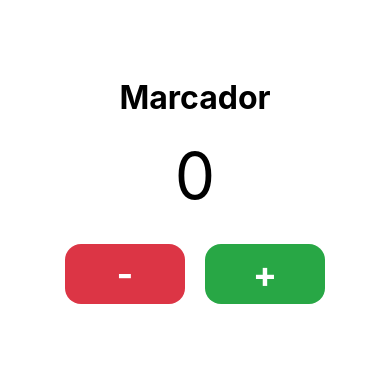
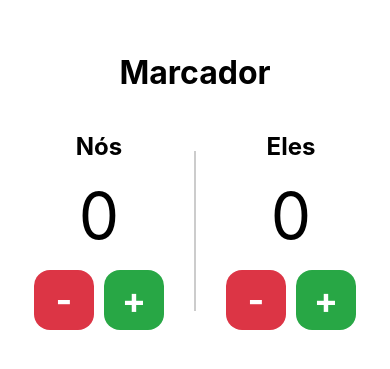
Before and after one commit to Zanellaxxx/contador-de-truco-react-native, a React Native app: screen / in a window 390 px wide. Shown: the part 231-600 px from the top of the page. Built offline with nearby package versions, Linux system fonts and the light colour scheme.

Commit message:
feat: adiciona placar para dois times

```diff
--- a/App.js
+++ b/App.js
@@ -3,20 +3,43 @@ import { useState } from 'react';
 import { StyleSheet, Text, View, TouchableOpacity } from 'react-native';
 
 export default function App() {
-  const [pontos, setPontos] = useState(0);
+  const [nos, setNos] = useState(0);
+  const [eles, setEles] = useState(0);
 
   return (
     <View style={styles.container}>
       <Text style={styles.titulo}>Marcador</Text>
-      <Text style={styles.valor}>{pontos}</Text>
-      <View style={styles.linha}>
-        <TouchableOpacity style={[styles.botao, styles.botaoMenos]} onPress={() => setPontos(pontos - 1)}>
-          <Text style={styles.botaoTexto}>-</Text>
-        </TouchableOpacity>
-        <TouchableOpacity style={[styles.botao, styles.botaoMais]} onPress={() => setPontos(pontos + 1)}>
-          <Text style={styles.botaoTexto}>+</Text>
-        </TouchableOpacity>
+
+      <View style={styles.times}>
+        <View style={styles.time}>
+          <Text style={styles.timeNome}>Nós</Text>
+          <Text style={styles.valor}>{nos}</Text>
+          <View style={styles.linha}>
+            <TouchableOpacity style={[styles.botao, styles.botaoMenos]} onPress={() => setNos(nos - 1)}>
+              <Text style={styles.botaoTexto}>-</Text>
+            </TouchableOpacity>
+            <TouchableOpacity style={[styles.botao, styles.botaoMais]} onPress={() => setNos(nos + 1)}>
+              <Text style={styles.botaoTexto}>+</Text>
+            </TouchableOpacity>
+          </View>
+        </View>
+
+        <View style={styles.divisor} />
+
+        <View style={styles.time}>
+          <Text style={styles.timeNome}>Eles</Text>
+          <Text style={styles.valor}>{eles}</Text>
+          <View style={styles.linha}>
+            <TouchableOpacity style={[styles.botao, styles.botaoMenos]} onPress={() => setEles(eles - 1)}>
+              <Text style={styles.botaoTexto}>-</Text>
+            </TouchableOpacity>
+            <TouchableOpacity style={[styles.botao, styles.botaoMais]} onPress={() => setEles(eles + 1)}>
+              <Text style={styles.botaoTexto}>+</Text>
+            </TouchableOpacity>
+          </View>
+        </View>
       </View>
+
       <StatusBar style="auto" />
     </View>
   );
@@ -32,18 +55,35 @@ const styles = StyleSheet.create({
   titulo: {
     fontSize: 32,
     fontWeight: 'bold',
-    marginBottom: 20,
+    marginBottom: 40,
+  },
+  times: {
+    flexDirection: 'row',
+    alignItems: 'center',
+    gap: 30,
+  },
+  time: {
+    alignItems: 'center',
+    gap: 16,
+  },
+  timeNome: {
+    fontSize: 24,
+    fontWeight: 'bold',
   },
   valor: {
     fontSize: 64,
-    marginBottom: 30,
+  },
+  divisor: {
+    width: 2,
+    height: 160,
+    backgroundColor: '#ccc',
   },
   linha: {
     flexDirection: 'row',
-    gap: 20,
+    gap: 10,
   },
   botao: {
-    width: 120,
+    width: 60,
     height: 60,
     borderRadius: 16,
     alignItems: 'center',
```
